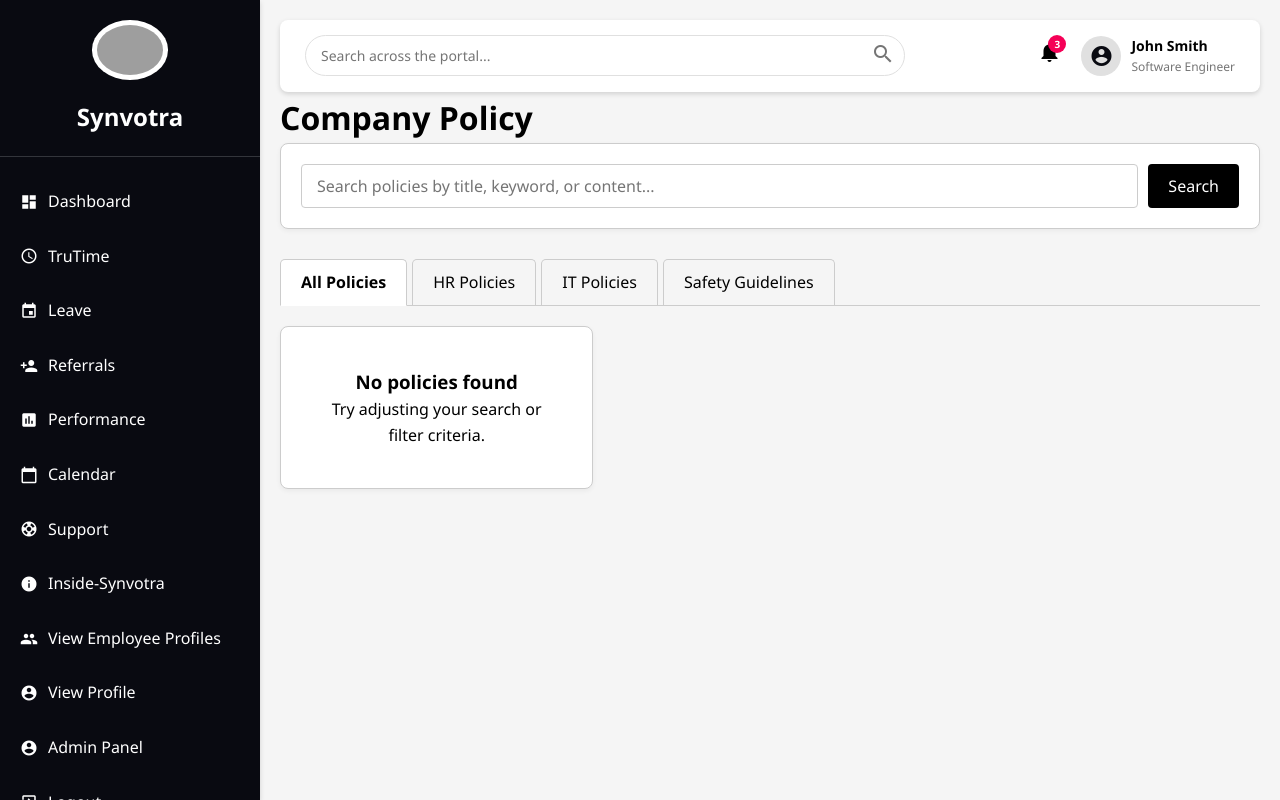
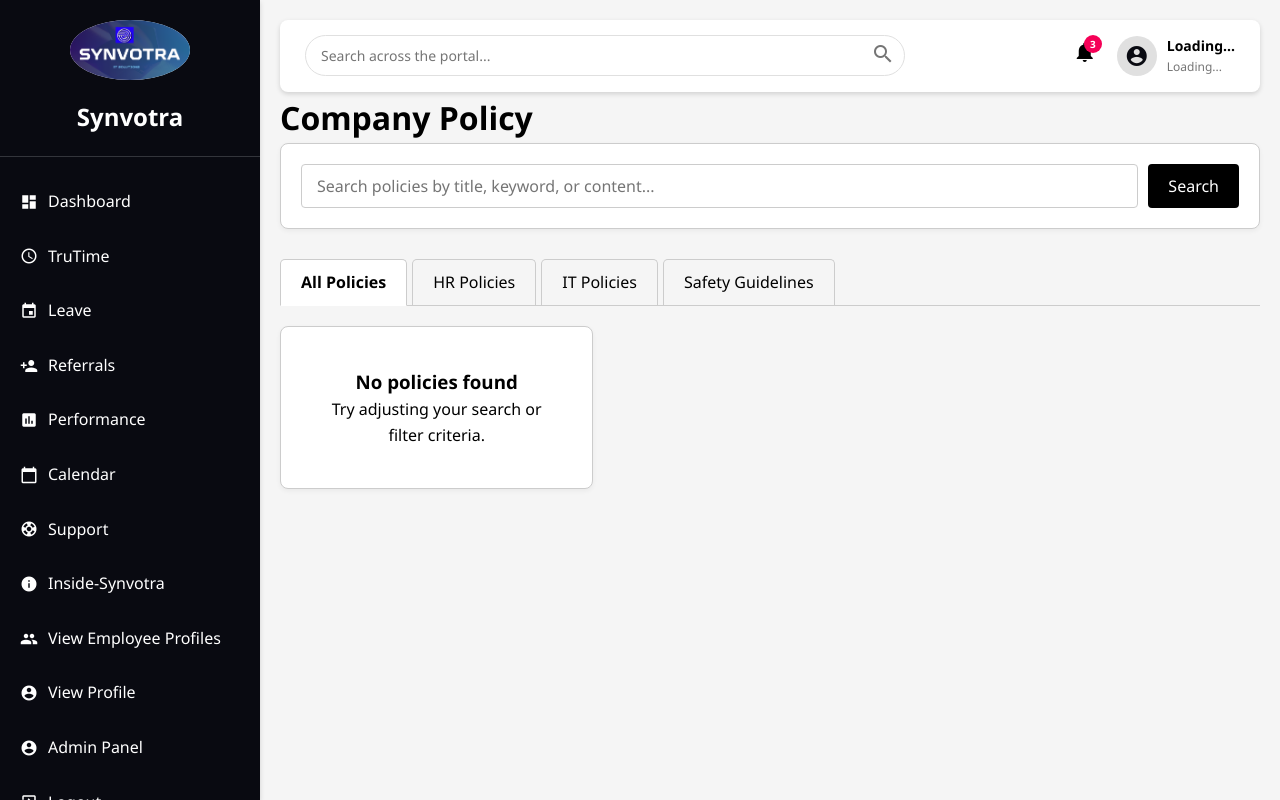
Before and after one commit to ASTRELLECT/SynVotra, a FastAPI app: page /policy in a window 1280 px wide. Run offline with FastAPI, Linux system fonts and the light colour scheme; grey boxes are pictures that could not be loaded.

Commit message:
company-logo and show employee details on header bar

```diff
--- a/static/common-script/components-loader.js
+++ b/static/common-script/components-loader.js
@@ -37,7 +37,7 @@
         headerContainer.innerHTML = data;
 
         // Update user information in the header
-        updateUserInfo();
+        fetchData()
       })
       .catch((error) => console.error("Error loading header:", error));
   }
@@ -50,8 +50,32 @@
   return "admin";
 }
 
+async function fetchData(){
+  const token = localStorage.getItem('astrellect_token');
+
+  if (!token) {
+      console.error('No authentication token found');
+      showErrorMessage('Please log in to view your profile');
+      return;
+  }
+  const response = await fetch('/astrellect/v1/employees/get-me', {
+    method: 'GET',
+    headers: {
+        'Authorization': 'Bearer ' + token,
+        'Content-Type': 'application/json'
+    }
+});
+
+if (!response.ok) {
+    throw new Error('Failed to fetch user data');
+}
+
+const userData = await response.json();
+updateUserInfo(userData);
+}
+
 // Function to update user information in the header (placeholder)
-function updateUserInfo() {
+function updateUserInfo(userData) {
   // In a real application, this would update the user information from a session or API
   const userNameElement = document.querySelector(".user-name");
   const userRoleElement = document.querySelector(".user-role");
@@ -59,13 +83,13 @@
 
   if (userNameElement && userRoleElement) {
     // Example of setting user data from a theoretical API or session
-    const userData = {
-      name: "John Smith",
-      role: "Software Engineer",
-      initials: "JS",
-    };
+    // const userData = {
+    //   name: "John Smith",
+    //   role: "Software Engineer",
+    //   initials: "JS",
+    // };
 
-    userNameElement.textContent = userData.name;
+    userNameElement.textContent = userData.first_name;
     userRoleElement.textContent = userData.role;
   }
 }
--- a/static/components/common-styles.css
+++ b/static/components/common-styles.css
@@ -53,7 +53,7 @@
     margin-bottom: 10px;
     background-color: var(--white);
     border-radius: 50%;
-    padding: 5px;
+    /* padding: 5px; */
 }
 
 .sidebar-menu {
--- a/static/components/header.html
+++ b/static/components/header.html
@@ -16,8 +16,8 @@
                 <i class="material-icons">account_circle</i>
             </div>
             <div class="user-info">
-                <div class="user-name">John Smith</div>
-                <div class="user-role">Software Engineer</div>
+                <div class="user-name">Loading...</div>
+                <div class="user-role">Loading...</div>
             </div>
         </div>
     </div>
--- a/static/components/sidebar.html
+++ b/static/components/sidebar.html
@@ -1,7 +1,7 @@
 <!-- Sidebar -->
 <div class="sidebar">
     <div class="sidebar-header">
-        <img src="/api/placeholder/100/100" alt="Synvotra Logo" class="company-logo">
+        <img src="/static/assets/logo.png" alt="Synvotra Logo" class="company-logo">
         <h2>Synvotra</h2>
     </div>
     <ul class="sidebar-menu">
```
Also changed, not shown: database/astrellect.db, static/assets/logo.png (added).
